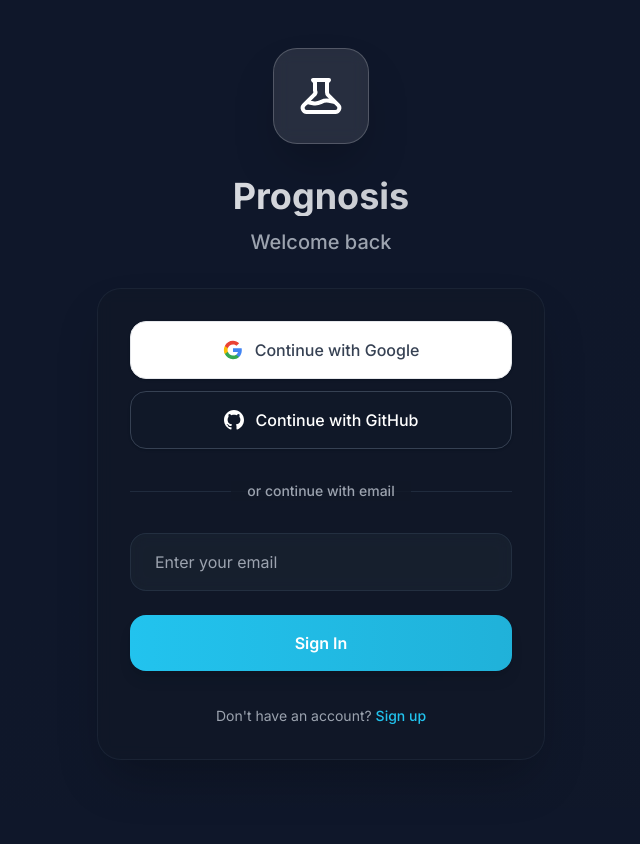
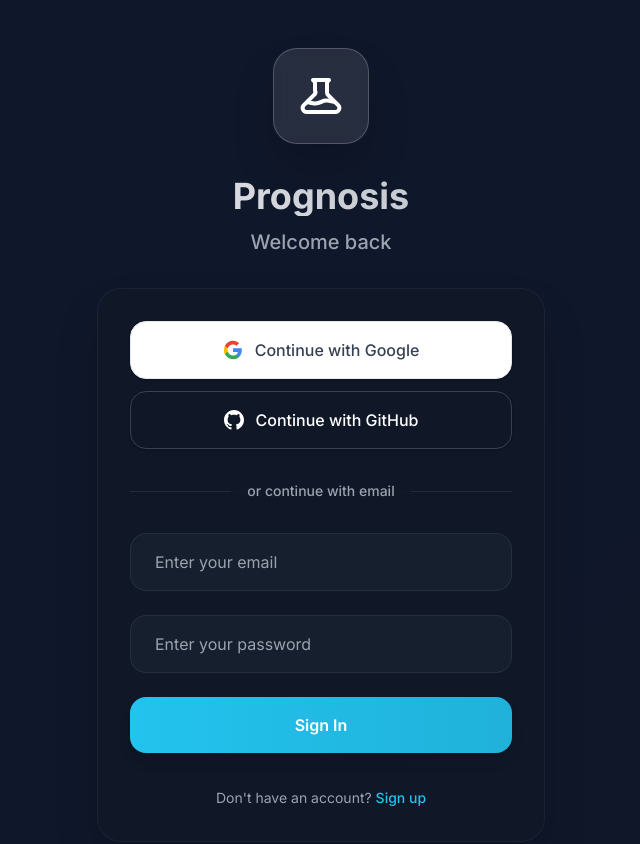
Before and after one commit to AnushtupGhosh5/Prognosis, a Next.js app in the folder frontend/: page / in a window 1280 px wide. Shown: the top 844 px of the page, without its empty margins (319-959 px from the left). Before the commit the page ends 808 px from the top, so only its background shows below. Built offline with nearby package versions, Linux system fonts and the light colour scheme; no server answers.

Commit message:
Fixed password input in Auth Form

```diff
--- a/frontend/components/AuthForm.js
+++ b/frontend/components/AuthForm.js
@@ -213,7 +213,6 @@ export default function AuthForm({ onAuthSuccess }) {
                 />
               </div>
 
-              {!isLogin && (
               <div>
                 <input
                   id="password"
@@ -221,12 +220,11 @@ export default function AuthForm({ onAuthSuccess }) {
                   type="password"
                   required
                   className="w-full px-4 sm:px-6 py-3 sm:py-4 bg-elevated/50 rounded-xl sm:rounded-2xl border border-border/50 text-foreground placeholder-muted-foreground focus:outline-none focus:ring-2 focus:ring-medical/30 focus:border-medical transition-all duration-200 backdrop-blur-sm text-sm sm:text-base"
-                    placeholder="Create a password"
+                  placeholder={isLogin ? "Enter your password" : "Create a password"}
                   value={formData.password}
                   onChange={handleChange}
                 />
               </div>
-              )}
 
               <button
                 type="submit"
```
Lines whose indentation alone changed are shown as unchanged.
